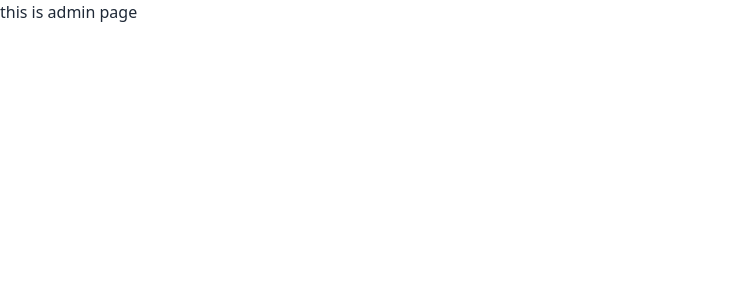
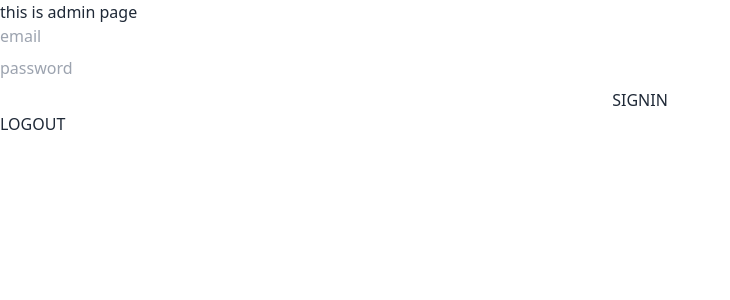
Before and after one commit to dongumayagay/km602, a SvelteKit app: page /admin in a window 1280 px wide. Shown: the top 300 px of the page, without its empty margins (0-730 px from the left). Built offline with nearby package versions, Linux system fonts and the light colour scheme; no server answers.

Commit message:
added auth of admin

```diff
--- a/src/lib/firebase.js
+++ b/src/lib/firebase.js
@@ -3,6 +3,8 @@ import { initializeApp } from 'firebase/app';
 // TODO: Add SDKs for Firebase products that you want to use
 // https://firebase.google.com/docs/web/setup#available-libraries
 import { getFirestore } from 'firebase/firestore';
+import { getAuth } from 'firebase/auth';
+
 // Your web app's Firebase configuration
 const firebaseConfig = {
 	apiKey: 'AIzaSyA-Hy645qSXZe3zDPczIuDTxo0nbID5iR4',
@@ -16,3 +18,4 @@ const firebaseConfig = {
 // Initialize Firebase
 const app = initializeApp(firebaseConfig);
 export const db = getFirestore(app);
+export const auth = getAuth(app);
--- a/src/routes/(admin)/admin/+page.svelte
+++ b/src/routes/(admin)/admin/+page.svelte
@@ -1,9 +1,24 @@
 <script>
 	import Admin from './Admin.svelte';
 	import Sign from './Sign.svelte';
+	import { onAuthStateChanged } from 'firebase/auth';
+	import { auth } from '$lib/firebase';
+
+	onAuthStateChanged(auth, (user) => {
+		if (user) {
+			// User is signed in, see docs for a list of available properties
+			// https://firebase.google.com/docs/reference/js/firebase.User
+			// ...
+			console.log(user);
+		} else {
+			// User is signed out
+			// ...
+			console.log('walang nakalogin');
+		}
+	});
 </script>
 
 <h1>this is admin page</h1>
 
-<!-- <Sign /> -->
-<!-- <Admin /> -->
+<Sign />
+<Admin />
--- a/src/routes/(admin)/admin/Admin.svelte
+++ b/src/routes/(admin)/admin/Admin.svelte
@@ -1 +1,6 @@
-<button> LOGOUT </button>
+<script>
+	import { signOut } from 'firebase/auth';
+	import { auth } from '$lib/firebase';
+</script>
+
+<button on:click={() => signOut(auth)}> LOGOUT </button>
--- a/src/routes/(admin)/admin/Sign.svelte
+++ b/src/routes/(admin)/admin/Sign.svelte
@@ -1,5 +1,22 @@
-<form class="flex flex-col gap-2">
-	<input type="email" name="email" placeholder="email" id="" />
-	<input type="password" name="password" placeholder="password" id="" />
+<script>
+	import { auth } from '$lib/firebase';
+	import { signInWithEmailAndPassword } from 'firebase/auth';
+
+	async function submitHandler(event) {
+		const formData = new FormData(event.target);
+		const data = Object.fromEntries(formData);
+		console.log(data);
+		try {
+			await signInWithEmailAndPassword(auth, data.email, data.password);
+		} catch (error) {
+			console.log(error);
+			alert(error);
+		}
+	}
+</script>
+
+<form on:submit|preventDefault={submitHandler} class="flex flex-col gap-2">
+	<input required type="email" name="email" placeholder="email" id="" />
+	<input required type="password" name="password" placeholder="password" id="" />
 	<button>SIGNIN</button>
 </form>
```
